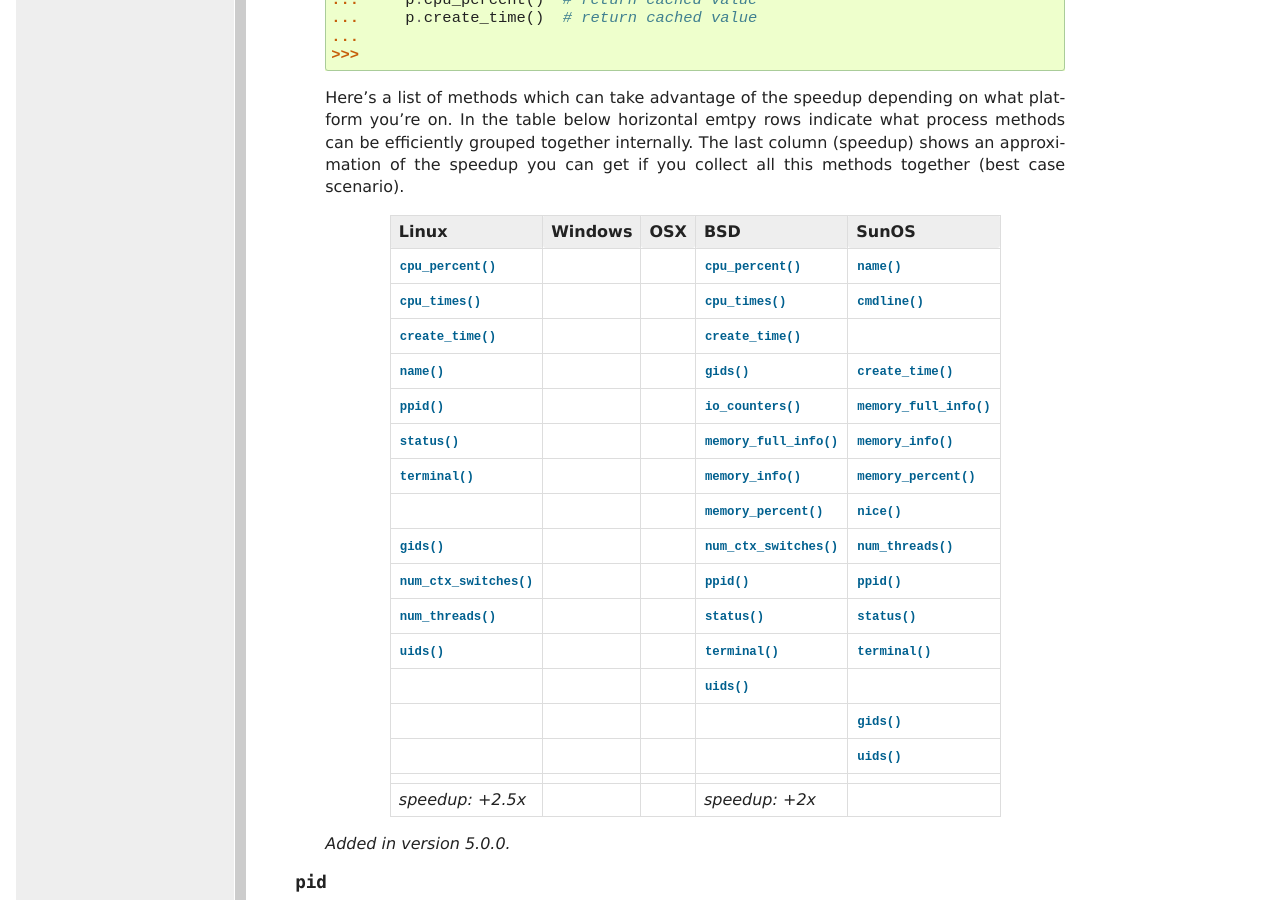
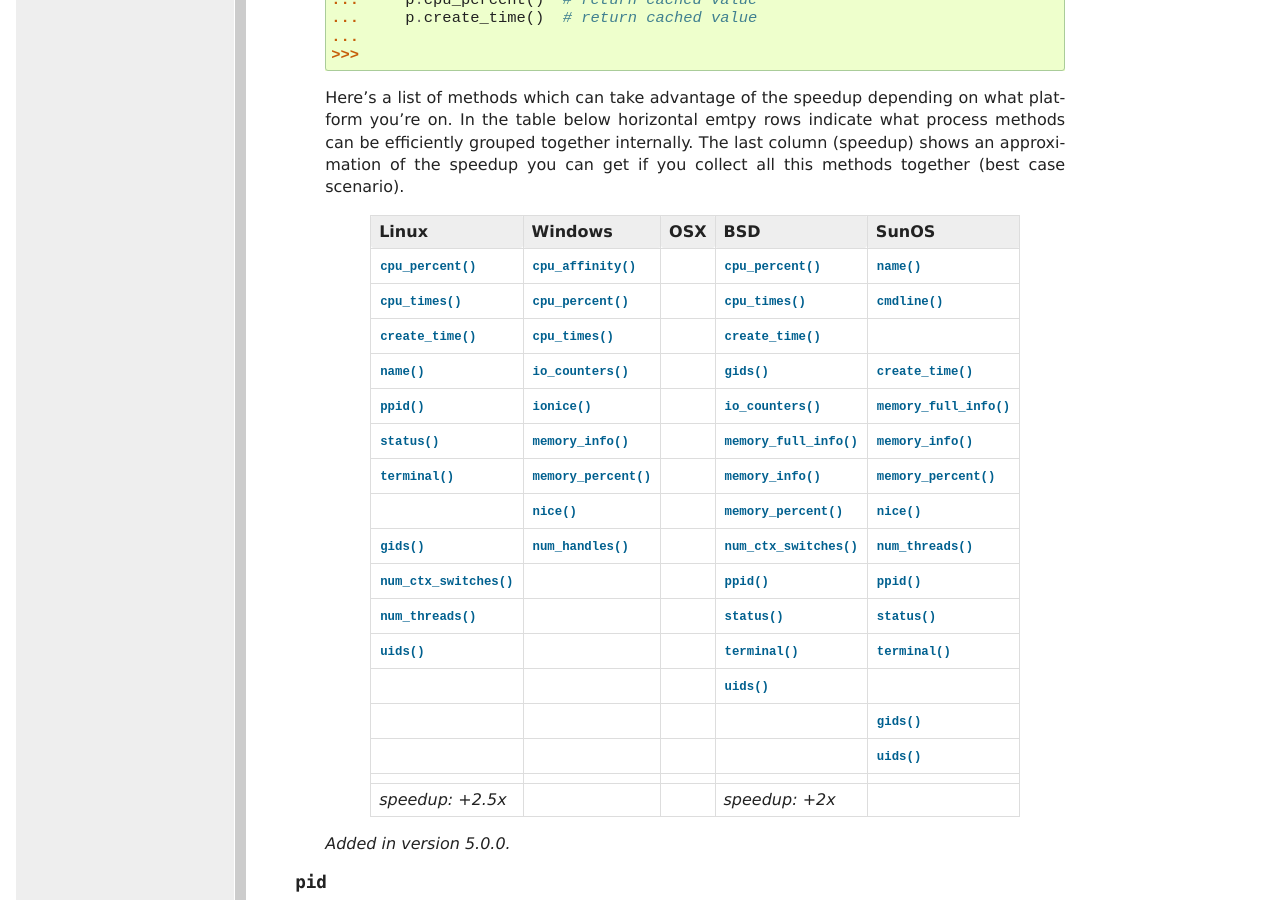
Before and after one commit to giampaolo/psutil, a Sphinx documentation site: the page built from docs/index.rst, in a window 1280 px wide and 900 px high, scrolled down 12261 px. Built offline with Sphinx 7.4.7, drawn with Linux system fonts in a browser that asks for light colours; formulas are drawn with MathJax 3.

```diff
--- a/docs/index.rst
+++ b/docs/index.rst
@@ -778,44 +778,43 @@
     The last column (speedup) shows an approximation of the speedup you can get
     if you collect all this methods together (best case scenario).
 
-
-    +------------------------------+-------------+-------+------------------------------+--------------------------+
-    | Linux                        | Windows     | OSX   | BSD                          | SunOS                    |
-    +==============================+=============+=======+==============================+==========================+
-    | :meth:`~Process.cpu_percent` |             |       | :meth:`~Process.cpu_percent` | :meth:`name`             |
-    +------------------------------+-------------+-------+------------------------------+--------------------------+
-    | :meth:`~Process.cpu_times`   |             |       | :meth:`~Process.cpu_times`   | :meth:`cmdline`          |
-    +------------------------------+-------------+-------+------------------------------+--------------------------+
-    | :meth:`create_time`          |             |       | :meth:`create_time`          |                          |
-    +------------------------------+-------------+-------+------------------------------+--------------------------+
-    | :meth:`name`                 |             |       | :meth:`gids`                 | :meth:`create_time`      |
-    +------------------------------+-------------+-------+------------------------------+--------------------------+
-    | :meth:`ppid`                 |             |       | :meth:`io_counters`          | :meth:`memory_full_info` |
-    +------------------------------+-------------+-------+------------------------------+--------------------------+
-    | :meth:`status`               |             |       | :meth:`memory_full_info`     | :meth:`memory_info`      |
-    +------------------------------+-------------+-------+------------------------------+--------------------------+
-    | :meth:`terminal`             |             |       | :meth:`memory_info`          | :meth:`memory_percent`   |
-    +------------------------------+-------------+-------+------------------------------+--------------------------+
-    |                              |             |       | :meth:`memory_percent`       | :meth:`nice`             |
-    +------------------------------+-------------+-------+------------------------------+--------------------------+
-    | :meth:`gids`                 |             |       | :meth:`num_ctx_switches`     | :meth:`num_threads`      |
-    +------------------------------+-------------+-------+------------------------------+--------------------------+
-    | :meth:`num_ctx_switches`     |             |       | :meth:`ppid`                 | :meth:`ppid`             |
-    +------------------------------+-------------+-------+------------------------------+--------------------------+
-    | :meth:`num_threads`          |             |       | :meth:`status`               | :meth:`status`           |
-    +------------------------------+-------------+-------+------------------------------+--------------------------+
-    | :meth:`uids`                 |             |       | :meth:`terminal`             | :meth:`terminal`         |
-    +------------------------------+-------------+-------+------------------------------+--------------------------+
-    |                              |             |       | :meth:`uids`                 |                          |
-    +------------------------------+-------------+-------+------------------------------+--------------------------+
-    |                              |             |       |                              | :meth:`gids`             |
-    +------------------------------+-------------+-------+------------------------------+--------------------------+
-    |                              |             |       |                              | :meth:`uids`             |
-    +------------------------------+-------------+-------+------------------------------+--------------------------+
-    |                              |             |       |                              |                          |
-    +------------------------------+-------------+-------+------------------------------+--------------------------+
-    | *speedup: +2.5x*             |             |       | *speedup: +2x*               |                          |
-    +------------------------------+-------------+-------+------------------------------+--------------------------+
+    +------------------------------+------------------------------+-------+------------------------------+--------------------------+
+    | Linux                        | Windows                      | OSX   | BSD                          | SunOS                    |
+    +==============================+==============================+=======+==============================+==========================+
+    | :meth:`~Process.cpu_percent` | :meth:`cpu_affinity`         |       | :meth:`~Process.cpu_percent` | :meth:`name`             |
+    +------------------------------+------------------------------+-------+------------------------------+--------------------------+
+    | :meth:`~Process.cpu_times`   | :meth:`~Process.cpu_percent` |       | :meth:`~Process.cpu_times`   | :meth:`cmdline`          |
+    +------------------------------+------------------------------+-------+------------------------------+--------------------------+
+    | :meth:`create_time`          | :meth:`~Process.cpu_times`   |       | :meth:`create_time`          |                          |
+    +------------------------------+------------------------------+-------+------------------------------+--------------------------+
+    | :meth:`name`                 | :meth:`io_counters`          |       | :meth:`gids`                 | :meth:`create_time`      |
+    +------------------------------+------------------------------+-------+------------------------------+--------------------------+
+    | :meth:`ppid`                 | :meth:`ionice`               |       | :meth:`io_counters`          | :meth:`memory_full_info` |
+    +------------------------------+------------------------------+-------+------------------------------+--------------------------+
+    | :meth:`status`               | :meth:`memory_info`          |       | :meth:`memory_full_info`     | :meth:`memory_info`      |
+    +------------------------------+------------------------------+-------+------------------------------+--------------------------+
+    | :meth:`terminal`             | :meth:`memory_percent`       |       | :meth:`memory_info`          | :meth:`memory_percent`   |
+    +------------------------------+------------------------------+-------+------------------------------+--------------------------+
+    |                              | :meth:`nice`                 |       | :meth:`memory_percent`       | :meth:`nice`             |
+    +------------------------------+------------------------------+-------+------------------------------+--------------------------+
+    | :meth:`gids`                 | :meth:`num_handles`          |       | :meth:`num_ctx_switches`     | :meth:`num_threads`      |
+    +------------------------------+------------------------------+-------+------------------------------+--------------------------+
+    | :meth:`num_ctx_switches`     |                              |       | :meth:`ppid`                 | :meth:`ppid`             |
+    +------------------------------+------------------------------+-------+------------------------------+--------------------------+
+    | :meth:`num_threads`          |                              |       | :meth:`status`               | :meth:`status`           |
+    +------------------------------+------------------------------+-------+------------------------------+--------------------------+
+    | :meth:`uids`                 |                              |       | :meth:`terminal`             | :meth:`terminal`         |
+    +------------------------------+------------------------------+-------+------------------------------+--------------------------+
+    |                              |                              |       | :meth:`uids`                 |                          |
+    +------------------------------+------------------------------+-------+------------------------------+--------------------------+
+    |                              |                              |       |                              | :meth:`gids`             |
+    +------------------------------+------------------------------+-------+------------------------------+--------------------------+
+    |                              |                              |       |                              | :meth:`uids`             |
+    +------------------------------+------------------------------+-------+------------------------------+--------------------------+
+    |                              |                              |       |                              |                          |
+    +------------------------------+------------------------------+-------+------------------------------+--------------------------+
+    | *speedup: +2.5x*             |                              |       | *speedup: +2x*               |                          |
+    +------------------------------+------------------------------+-------+------------------------------+--------------------------+
 
     .. versionadded:: 5.0.0
 
```
Also changed, not shown: 1 other file.
